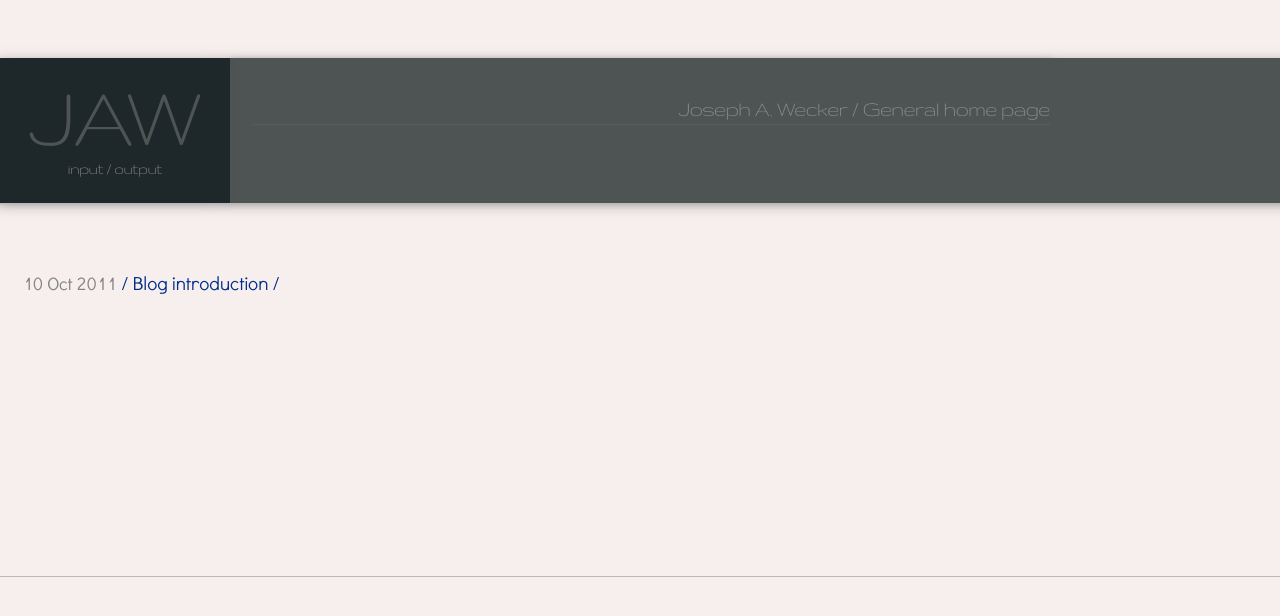
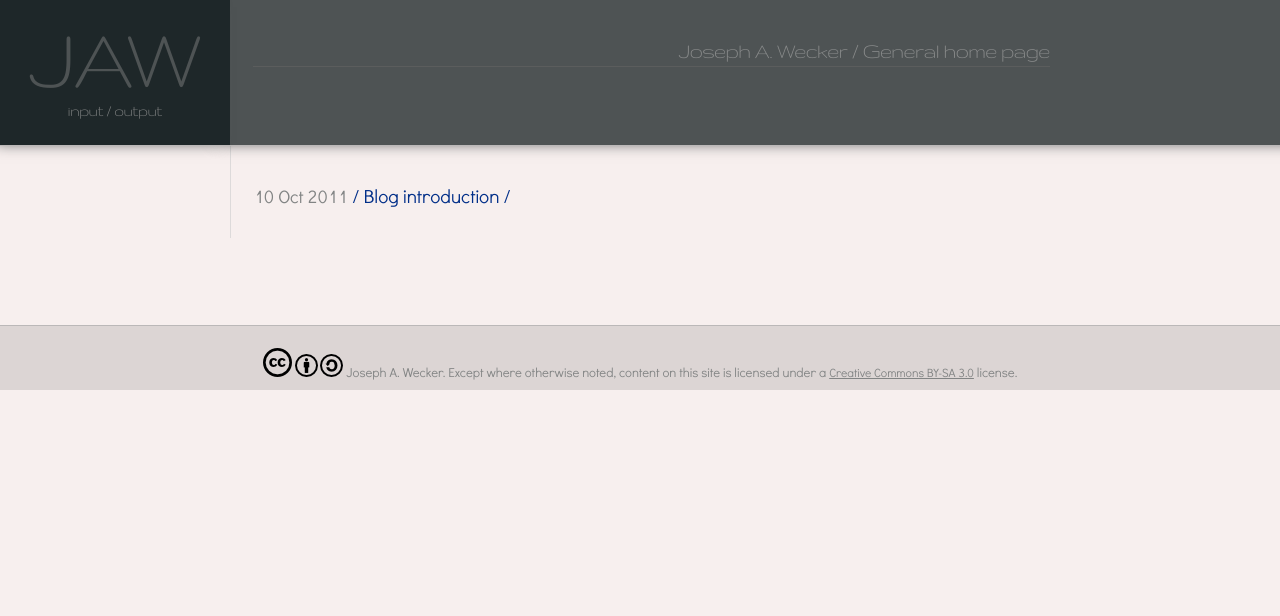
Before and after one commit to josephwecker/jaw.io, a Jekyll site: the page built from index.html, in a window 1280 px wide. Shown: the top 616 px of the page. Built offline with Jekyll 4.4.1, drawn with Linux system fonts in a browser that asks for light colours.

Commit message:
Fix positioning on main page

```diff
--- a/_layouts/main.html
+++ b/_layouts/main.html
@@ -30,12 +30,20 @@
 <h1 class="page-title">{{page.title}}</h1>
 </hgroup>
 </header>
-<footer></footer>
-</article>
 <section id="non-article">
 {{content}}
 <div class="clear"></div>
 </section>
-<footer></footer>
+</article>
+<footer>
+<p>
+<img alt="(Creative Commons)" class="cc" src="/images/cc.png">
+<img alt="Attribution" class="cc" src="/images/cc-by.png">
+<img alt="Share-Alike" class="cc" src="/images/cc-sa.png">
+Joseph A. Wecker. Except where otherwise noted, content on this site is licensed under a
+<a href="http://creativecommons.org/licenses/by-sa/3.0/legalcode">Creative Commons BY-SA 3.0</a>
+license.
+</p>
+</footer>
 </body>
 </html>
```
Also changed, not shown: _src/styles/a.sass (+5 -2 lines), css/a.css, 1 other file.
